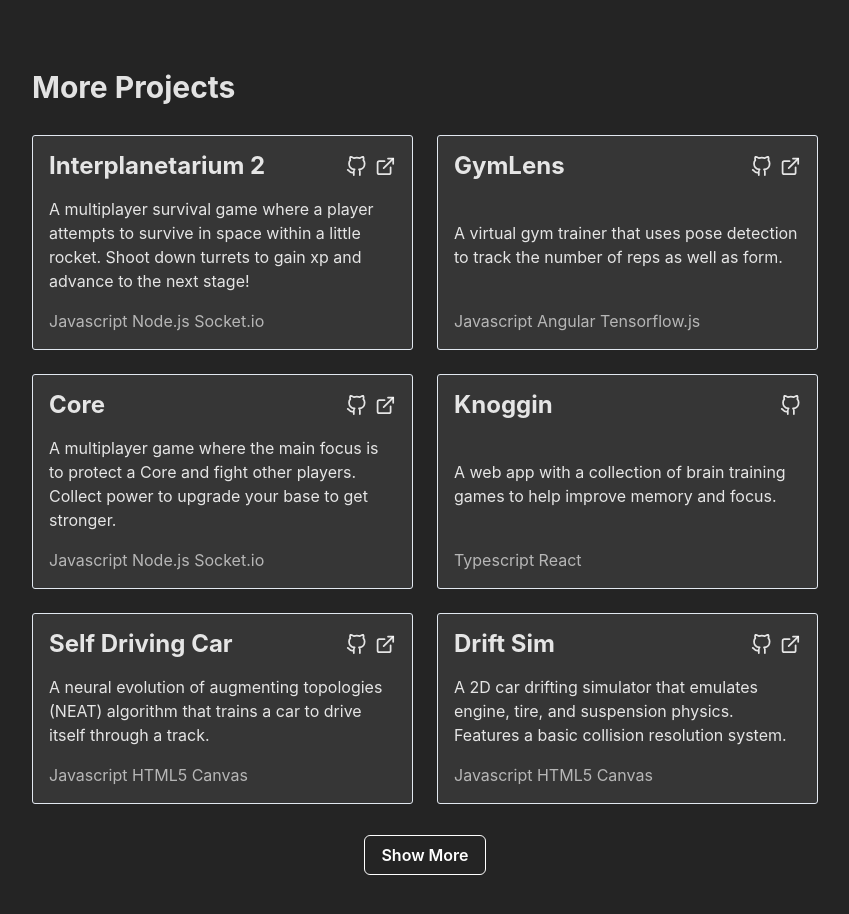
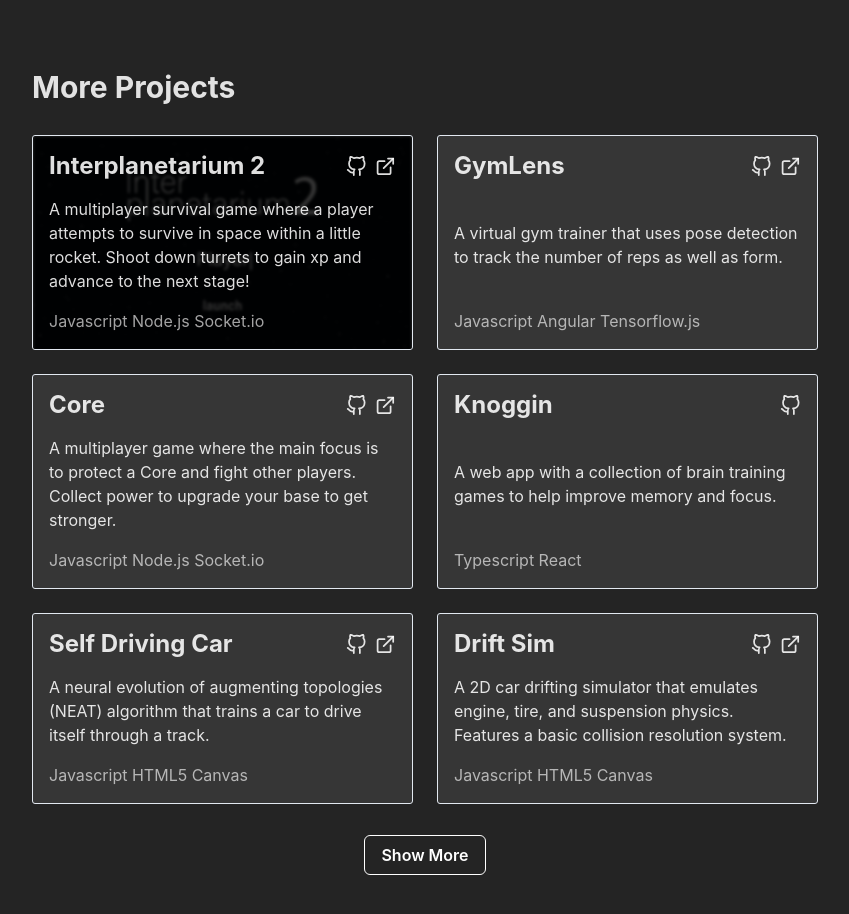
Before and after one commit to victoryqwei/victorwei.com, a React (Vite) app: page / in a window 1280 px wide. Shown: the part 3180-4094 px from the top of the page, without its empty margins (215-1064 px from the left). Built offline with nearby package versions, Linux system fonts and the light colour scheme.

Commit message:
wip: add image transition for projects

```diff
--- a/src/react/Projects.tsx
+++ b/src/react/Projects.tsx
@@ -1,11 +1,13 @@
-import { Box, Button, Center, HStack, Heading, SimpleGrid, Text, VStack } from "@chakra-ui/react";
+import { Box, Button, Center, HStack, Heading, Image, SimpleGrid, Text, VStack } from "@chakra-ui/react";
+import { useState } from "react";
 import { FiExternalLink, FiGithub } from "react-icons/fi";
+import interplanetarium from "../assets/projects/interplanetarium.png";
 import FadeInSection from "./components/FadeInSection";
 import SocialIcon from "./components/SocialIcon";
-import { useState } from "react";
 
 interface ProjectData {
   [key: string]: {
+    image?: string;
     description: string;
     tools: string[];
     links: {
@@ -17,6 +19,7 @@ interface ProjectData {
 
 const data: ProjectData = {
   "Interplanetarium 2": {
+    image: interplanetarium,
     description:
       "A multiplayer survival game where a player attempts to survive in space within a little rocket. Shoot down turrets to gain xp and advance to the next stage!",
     tools: ["Javascript", "Node.js", "Socket.io"],
@@ -179,18 +182,38 @@ const Projects: React.FC = () => {
                   } else if (data[name].links.github) {
                     window.open(data[name].links.github, "_blank");
                   }
-                }}>
-                <VStack zIndex={1} gap="1em" align="flex-start" p="1em" justifyContent="space-between" h="100%">
-                  <HStack justifyContent="space-between" w="100%">
-                    <Heading fontSize="2xl">{name}</Heading>
+                }}
+                role={data[name].image ? "group" : undefined}>
+                {data[name].image && (
+                  <Image
+                    position="absolute"
+                    src={interplanetarium}
+                    objectFit="cover"
+                    filter="brightness(0.2) blur(1.5px)"
+                    transition="filter 0.3s"
+                    _groupHover={{ filter: "none" }}
+                    borderRadius="2px"
+                    zIndex={0}
+                  />
+                )}
+
+                <VStack gap="1em" align="flex-start" p="1em" justifyContent="space-between" h="100%">
+                  <HStack justifyContent="space-between" w="100%" zIndex={0}>
+                    <Heading fontSize="2xl" _groupHover={{ opacity: 0 }} transition="0.3s">
+                      {name}
+                    </Heading>
 
                     <HStack gap="0.5em">
                       <SocialIcon icon={<FiGithub size="1.3em" />} link={data[name].links.github} />
                       <SocialIcon icon={<FiExternalLink size="1.3em" />} link={data[name].links.website} />
                     </HStack>
                   </HStack>
-                  <Text>{data[name].description}</Text>
-                  <Text color="whiteAlpha.700">{data[name].tools.join(" ")}</Text>
+                  <Text zIndex={0} _groupHover={{ opacity: 0 }} transition="0.3s">
+                    {data[name].description}
+                  </Text>
+                  <Text color="whiteAlpha.700" zIndex={0} _groupHover={{ opacity: 0 }} transition="0.3s">
+                    {data[name].tools.join(" ")}
+                  </Text>
                 </VStack>
               </Box>
             </FadeInSection>
```
Also changed, not shown: src/assets/projects/interplanetarium.png (added).
